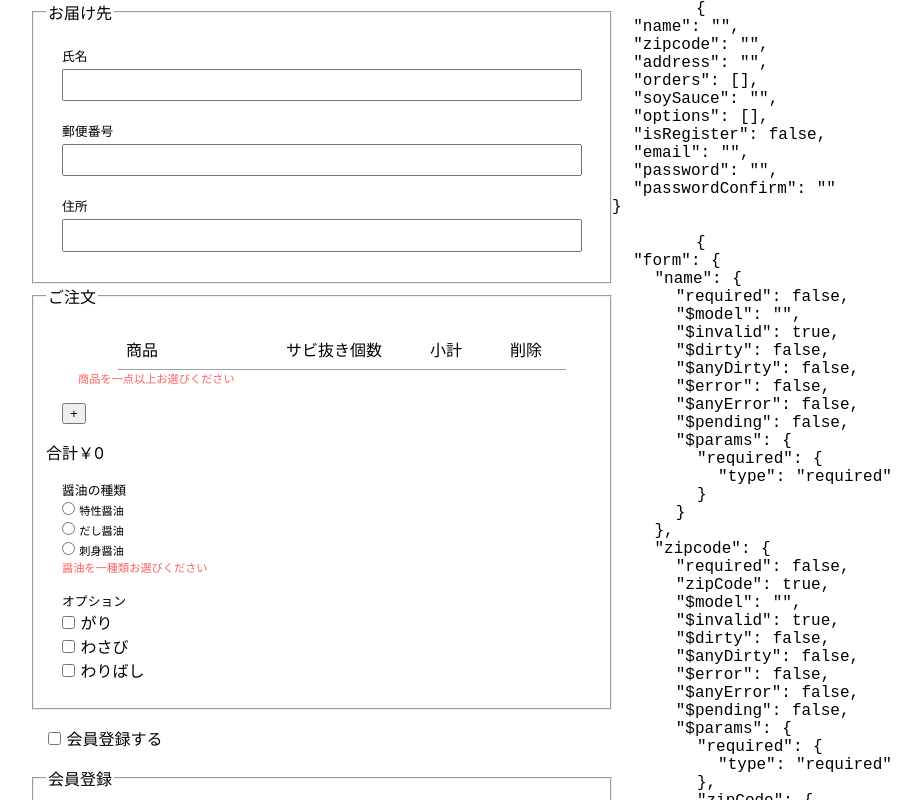
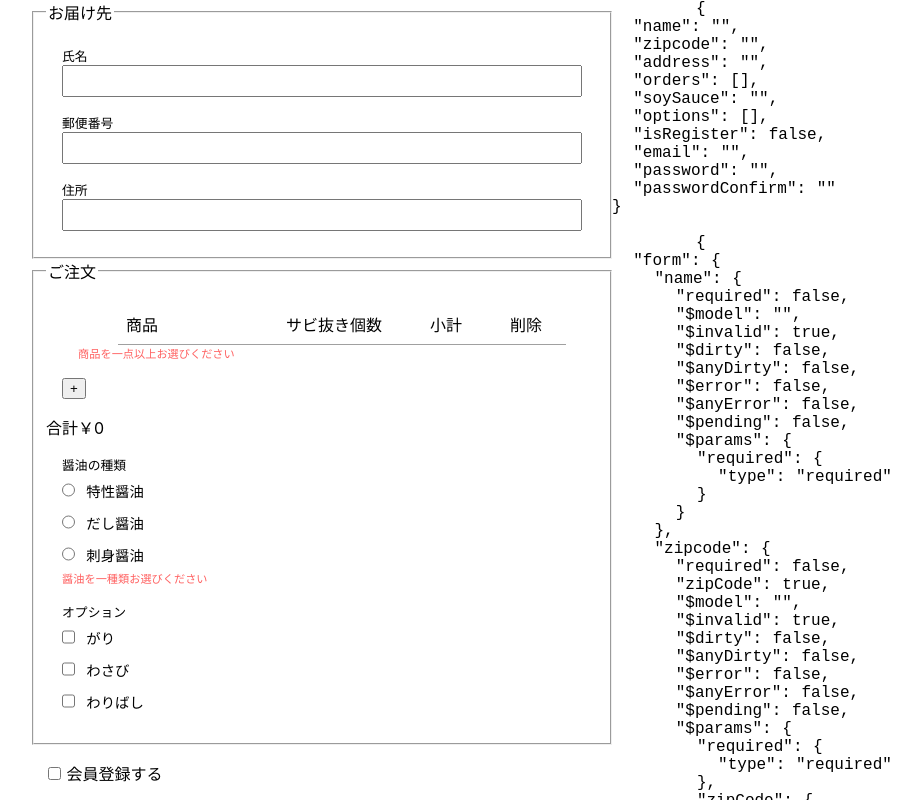
Before and after one commit to KadoTomohiro/VueValidationConsideration, a Nuxt app: page / in a window 1280 px wide. Shown: the top 800 px of the page, without its empty margins (156-1077 px from the left). Built offline with nearby package versions, Linux system fonts and the light colour scheme.

Commit message:
split atom components

```diff
--- /dev/null
+++ b/assets/main.css
@@ -0,0 +1,3 @@
+ul {
+  list-style: none;
+}
--- a/components/DeliveryForm/DeliveryForm.vue
+++ b/components/DeliveryForm/DeliveryForm.vue
@@ -48,13 +48,15 @@
               {{ soySauce.name }}
             </RadioInput>
           </template>
+
           <template #required>醤油を一種類お選びください</template>
         </ControlField>
         <ControlField label="オプション">
-          <label v-for="option in optionList" :key="option.value">
-            <input v-model="form.options" type="checkbox" :value="option.value" />
-            {{ option.name }}
-          </label>
+          <template v-for="option in optionList">
+            <CheckboxInput :key="option.value" v-model="form.options" :value="option.value">{{
+              option.name
+            }}</CheckboxInput>
+          </template>
         </ControlField>
       </fieldset>
 
@@ -71,20 +73,6 @@
           <template #requiredIfRegister>会員登録される場合入力必須です。</template>
           <template #email>有効なメールアドレスではありません</template>
         </ControlField>
-        <!--        <div class="control-unit">-->
-        <!--          <label for="email">メールアドレス</label>-->
-        <!--          <input-->
-        <!--            id="email"-->
-        <!--            v-model="form.email"-->
-        <!--            type="email"-->
-        <!--            @input="$v.form.email.$touch()"-->
-        <!--            @blur="$v.form.email.$touch()"-->
-        <!--          />-->
-        <!--          <div v-if="$v.form.email.$error" class="error">-->
-        <!--            <span v-if="!$v.form.email.requiredIfRegister">会員登録をされる場合必須入力です</span>-->
-        <!--            <span v-if="!$v.form.email.email">有効なメールアドレスではありません</span>-->
-        <!--          </div>-->
-        <!--        </div>-->
         <ControlField label="パスワード" :validation="$v.form.password">
           <TextInput v-model="form.password" type="password" @touch="$v.form.password.$touch()"></TextInput>
           <template #requiredIfRegister>会員登録される場合必須登録です</template>
@@ -215,15 +203,7 @@ export default class DeliveryFormComponent extends Vue {
   justify-content: center;
 }
 
-ul {
-  list-style: none;
-}
-
 .control-unit {
   margin: 1em;
 }
-.error {
-  font-size: 0.7em;
-  color: #ff6161;
-}
 </style>
--- a/components/DeliveryForm/OrderInput.vue
+++ b/components/DeliveryForm/OrderInput.vue
@@ -3,7 +3,7 @@
     <OrderListLayout>
       <template #menu>
         <label>
-          <select v-model="order.menu" name="">
+          <select v-model="order.menu">
             <option v-for="(menu, menuIndex) in menuList" :key="menuIndex" :value="menu">
               {{ menu.name }} ({{ menu.prise | currency }})
             </option>
@@ -12,12 +12,12 @@
       </template>
       <template #wasabi>
         <label>
-          <input v-model="order.withoutWasabi" type="checkbox" :disabled="!order.menu.wasabi" />
+          <CheckboxInput v-model="order.withoutWasabi" :disabled="!order.menu.wasabi"></CheckboxInput>
         </label>
       </template>
       <template #amount>
         <ControlField :validation="$v.order.amount" :error="$v.order.amount.$invalid">
-          <label> <input v-model="order.amount" type="number" class="order-amount" min="0" />個</label>
+          <label><TextInput v-model="order.amount" type="number" class="order-amount" min="0"></TextInput>個</label>
           <template #required>必須</template>
           <template #min>1つ以上ご注文ください</template>
         </ControlField>
@@ -79,4 +79,8 @@ export default class OrderInput extends Vue {
 .order-amount {
   width: 4em;
 }
+
+select {
+  height: 2rem;
+}
 </style>
--- /dev/null
+++ b/components/atoms/CheckboxInput.vue
@@ -0,0 +1,54 @@
+<template>
+  <label>
+    <input v-model="selectedValue" type="checkbox" :checked="checked" :value="value" /><span class="label-text"
+      ><slot></slot></span
+  ></label>
+</template>
+
+<script lang="ts">
+import Vue from 'vue'
+import { Component, Model, Prop } from 'vue-property-decorator'
+
+type CheckboxModelType = boolean | any[]
+
+@Component({
+  name: 'CheckboxInput',
+})
+export default class CheckboxInputComponent extends Vue {
+  @Prop()
+  readonly value!: string
+
+  @Model('change', { type: [Boolean, Array] })
+  readonly selected!: CheckboxModelType
+
+  get selectedValue(): CheckboxModelType {
+    return this.selected
+  }
+
+  set selectedValue(value: CheckboxModelType) {
+    this.$emit('change', value)
+  }
+
+  get checked(): boolean {
+    if (Array.isArray(this.selected)) {
+      return this.selected.includes(this.value)
+    } else {
+      return this.selected
+    }
+  }
+}
+</script>
+
+<style scoped>
+label {
+  display: flex;
+  align-items: center;
+}
+.label-text {
+  font-size: 0.9em;
+  margin-left: 0.7rem;
+}
+input {
+  height: 2rem;
+}
+</style>
--- a/components/atoms/RadioInput.vue
+++ b/components/atoms/RadioInput.vue
@@ -1,6 +1,7 @@
 <template>
   <label>
-    <input v-model="model" type="radio" :value="value" /><span class="label-text"><slot></slot></span
+    <input v-model="selectedValue" type="radio" :checked="selected === value" :value="value" /><span class="label-text"
+      ><slot></slot></span
   ></label>
 </template>
 
@@ -12,16 +13,32 @@ import { Component, Model, Prop } from 'vue-property-decorator'
   name: 'RadioInput',
 })
 export default class RadioInputComponent extends Vue {
-  @Prop
-  value: any
+  @Prop()
+  readonly value!: string
 
-  @Model('change')
-  model: any
+  @Model('change', { type: String })
+  readonly selected!: string
+
+  get selectedValue(): string {
+    return this.selected
+  }
+
+  set selectedValue(value: string) {
+    this.$emit('change', value)
+  }
 }
 </script>
 
 <style scoped>
+label {
+  display: flex;
+  align-items: center;
+}
 .label-text {
-  font-size: 0.7em;
+  font-size: 0.9em;
+  margin-left: 0.7rem;
+}
+input {
+  height: 2rem;
 }
 </style>
--- a/components/atoms/TextInput.vue
+++ b/components/atoms/TextInput.vue
@@ -1,5 +1,5 @@
 <template>
-  <input v-model="inputValue" :type="type" :placeholder="placeholder" @input="touch" @blur="blur" />
+  <input v-model="inputValue" :type="type" @input="touch" @blur="blur" />
 </template>
 
 <script lang="ts">
@@ -13,19 +13,16 @@ export default class TextInputComponent extends Vue {
   @Prop({ type: String, required: false, default: 'text' })
   readonly type!: string
 
-  @Prop({ type: String })
-  value!: string
+  @Prop({ type: [String, Number] })
+  value!: string | number
 
-  get inputValue(): string {
+  get inputValue(): string | number {
     return this.value
   }
 
-  set inputValue(value: string) {
+  set inputValue(value: string | number) {
     this.$emit('input', value)
   }
-
-  @Prop({ type: String })
-  placeholder!: string
 
   @Emit()
   touch(event: UIEvent): UIEvent {
@@ -41,7 +38,7 @@ export default class TextInputComponent extends Vue {
 
 <style scoped>
 input {
-  margin: 0.3em 0;
-  padding: 0.5em;
+  padding: 0 0.5rem;
+  height: 2rem;
 }
 </style>
--- a/nuxt.config.js
+++ b/nuxt.config.js
@@ -20,7 +20,7 @@ export default {
   },
 
   // Global CSS: https://go.nuxtjs.dev/config-css
-  css: [],
+  css: ['@/assets/main.css'],
 
   // Plugins to run before rendering page: https://go.nuxtjs.dev/config-plugins
   plugins: ['~/plugins/CurrencyFilter.ts', '~/plugins/Vuelidate.ts', '~/plugins/components.ts'],
--- a/package.json
+++ b/package.json
@@ -29,7 +29,7 @@
     "@nuxtjs/eslint-module": "^3.0.2",
     "@nuxtjs/stylelint-module": "^4.0.0",
     "@types/jest": "^26.0.20",
-    "@types/vuelidate": "^0.7.13",
+    "@types/vuelidate": "^0.7.14",
     "@vue/test-utils": "^1.1.2",
     "babel-core": "7.0.0-bridge.0",
     "babel-eslint": "^10.1.0",
--- a/plugins/components.ts
+++ b/plugins/components.ts
@@ -4,7 +4,10 @@ import FormLabelComponent from '~/components/atoms/FormLabel.vue'
 import TextInputComponent from '~/components/atoms/TextInput.vue'
 import ControlFieldComponent from '~/components/molecules/ControlField.vue'
 import RadioInputComponent from '~/components/atoms/RadioInput.vue'
+import CheckboxInputComponent from '~/components/atoms/CheckboxInput.vue'
+
 Vue.component('FormLabel', FormLabelComponent)
 Vue.component('TextInput', TextInputComponent)
 Vue.component('RadioInput', RadioInputComponent)
+Vue.component('CheckboxInput', CheckboxInputComponent)
 Vue.component('ControlField', ControlFieldComponent)
--- a/tsconfig.json
+++ b/tsconfig.json
@@ -28,7 +28,8 @@
       "@nuxt/types",
       "@nuxtjs/axios",
       "@types/node",
-      "@types/vue"
+      "@types/vue",
+      "@types/vuelidate"
     ]
   },
   "files": [
```
Also changed, not shown: components/DeliveryForm/AddressForm.vue (added, +37 -0 lines), 1 other file (tests, documents, lock files or other folders).
